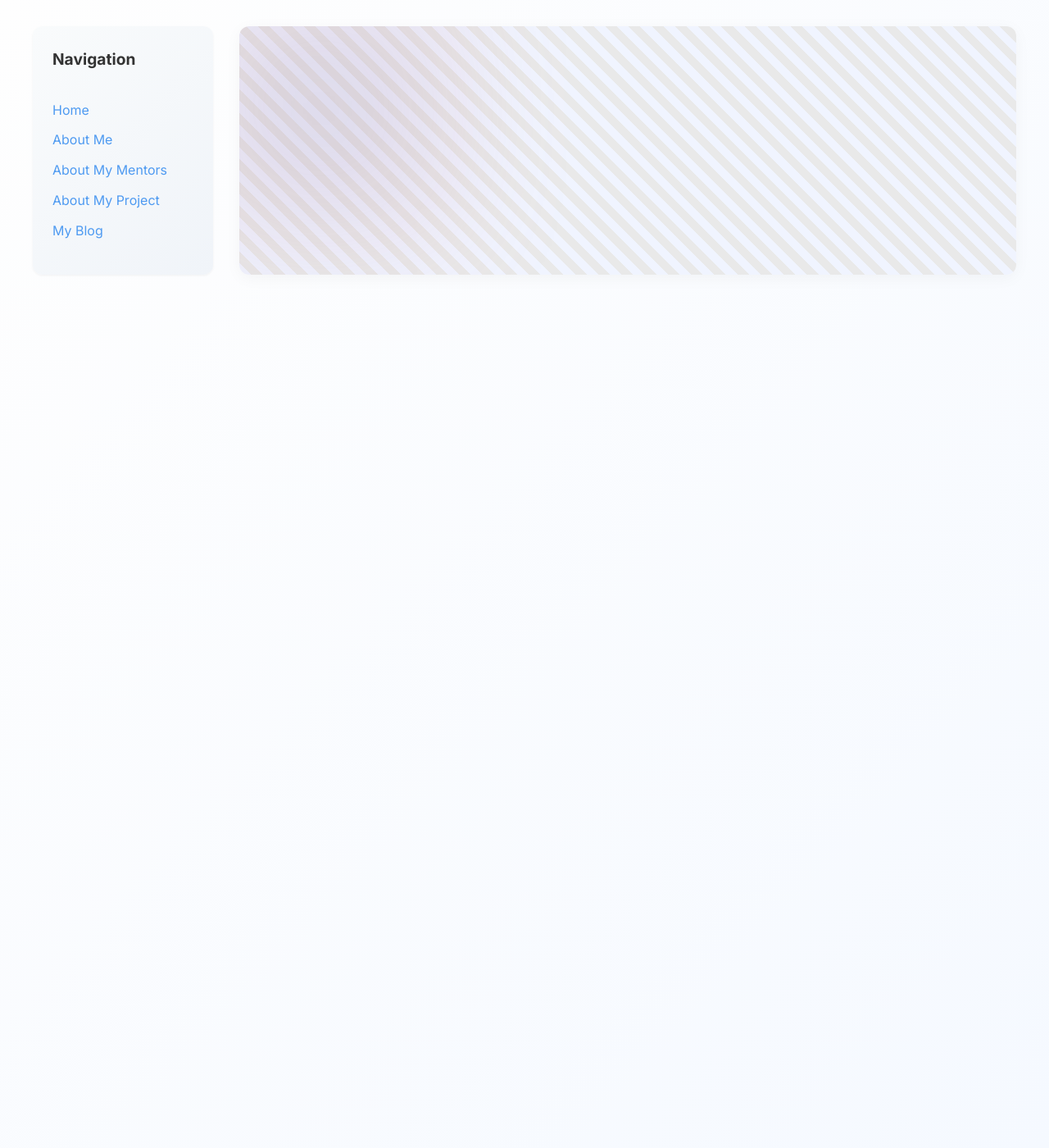
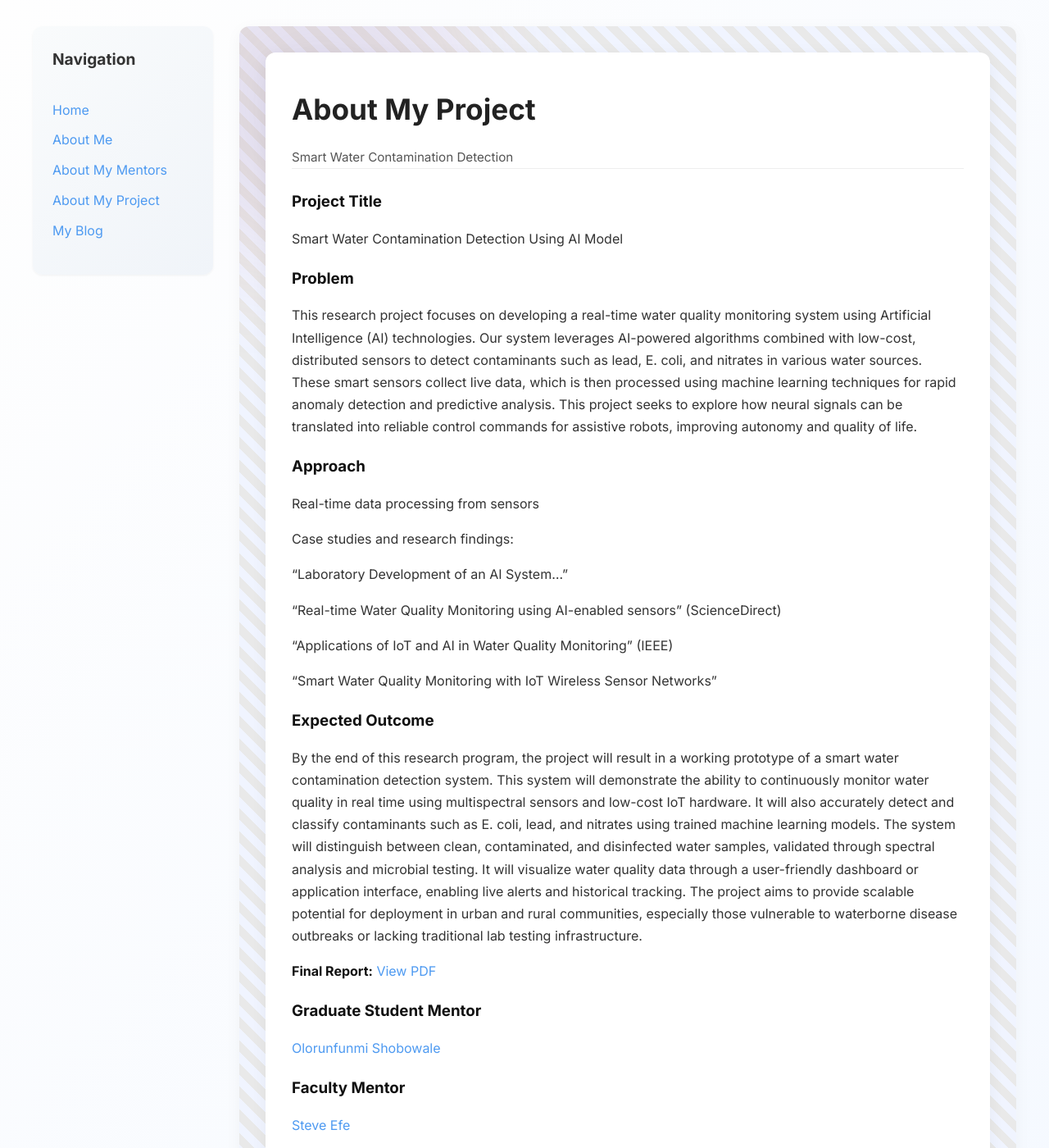
Before and after one commit to alexes22/alexes22.github.io, a Jekyll site: the page built from pages/about-my-project.md, in a window 1280 px wide and 1400 px high. Shown: the whole window at 82% size. Built offline with Jekyll 4.4.1, drawn with Linux system fonts in a browser that asks for light colours; our own code applies the rules of GitHub Pages for plain Markdown files.

Commit message:
Update about-my-project.md

```diff
--- a/pages/about-my-project.md
+++ b/pages/about-my-project.md
@@ -22,22 +22,20 @@
 
   "Smart Water Quality Monitoring with IoT Wireless Sensor Networks"
 
-
 outcome: |
   By the end of this research program, the project will result in a working prototype of a smart water contamination detection system. This system will demonstrate the ability to continuously monitor water quality in real time using multispectral sensors and low-cost IoT hardware.
-Also accurately detect and classify contaminants such as E. coli, lead, and nitrates using trained machine learning models.
-Distinguish between clean, contaminated, and disinfected water samples, validated through spectral analysis and microbial testing.
-Visualize water quality data through a user-friendly dashboard or application interface, enabling live alerts and historical tracking.
-Provide scalable potential for deployment in urban and rural communities, especially those vulnerable to waterborne disease outbreaks or lacking traditional lab testing infrastructure.
+  It will also accurately detect and classify contaminants such as E. coli, lead, and nitrates using trained machine learning models.
+  The system will distinguish between clean, contaminated, and disinfected water samples, validated through spectral analysis and microbial testing.
+  It will visualize water quality data through a user-friendly dashboard or application interface, enabling live alerts and historical tracking.
+  The project aims to provide scalable potential for deployment in urban and rural communities, especially those vulnerable to waterborne disease outbreaks or lacking traditional lab testing infrastructure.
 
-
-final_report_url:
+final_report_url: ""  # Add a link here later or leave as empty string
 
 grad_mentor:
   name: Olorunfunmi Shobowale
-  linkedin:
+  linkedin: ""  # Add LinkedIn link or leave as empty string
 
 faculty_mentor:
   name: Steve Efe
-  linkedin: https://www.linkedin.com/in/
+  linkedin: "https://www.linkedin.com/in/"
 ---
```
